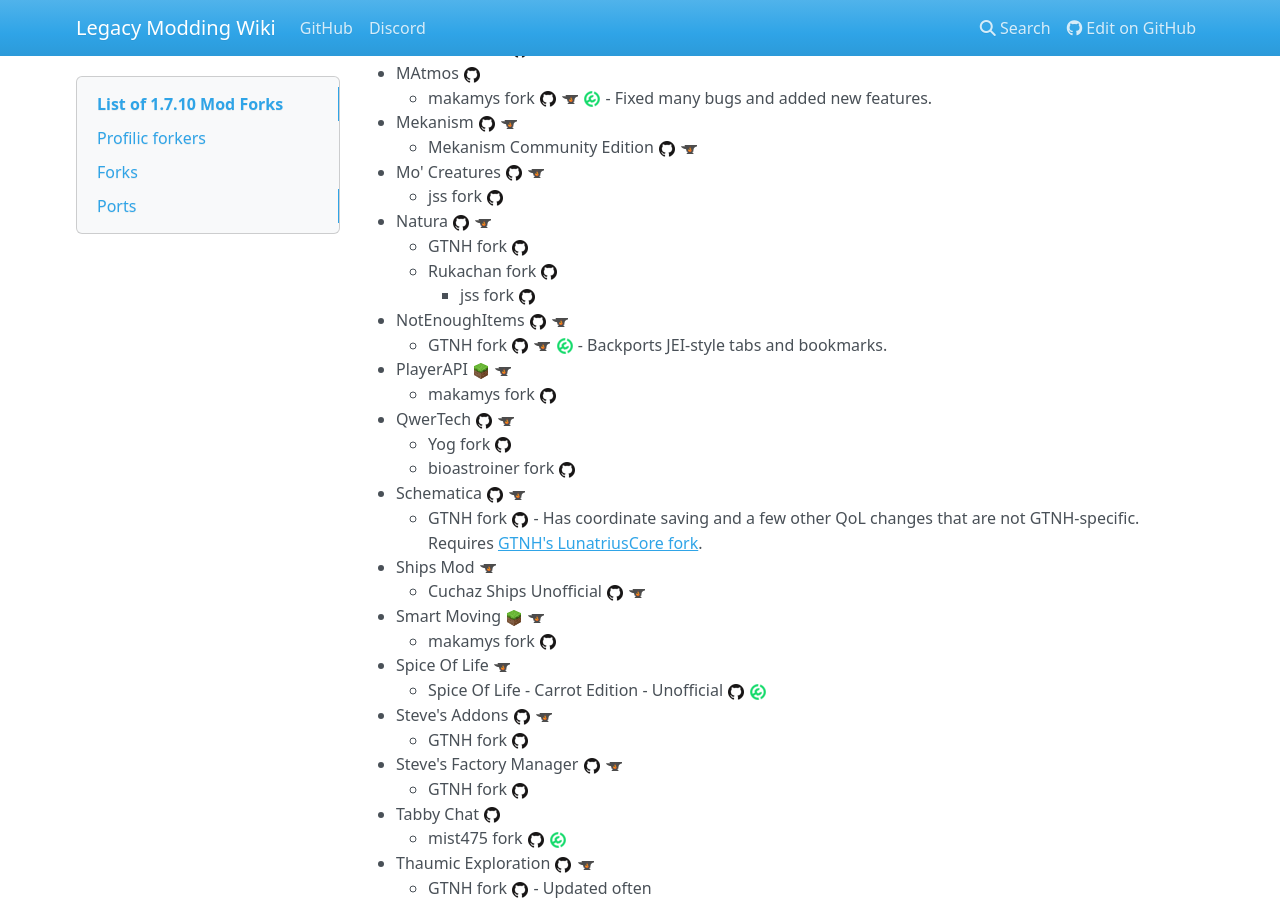
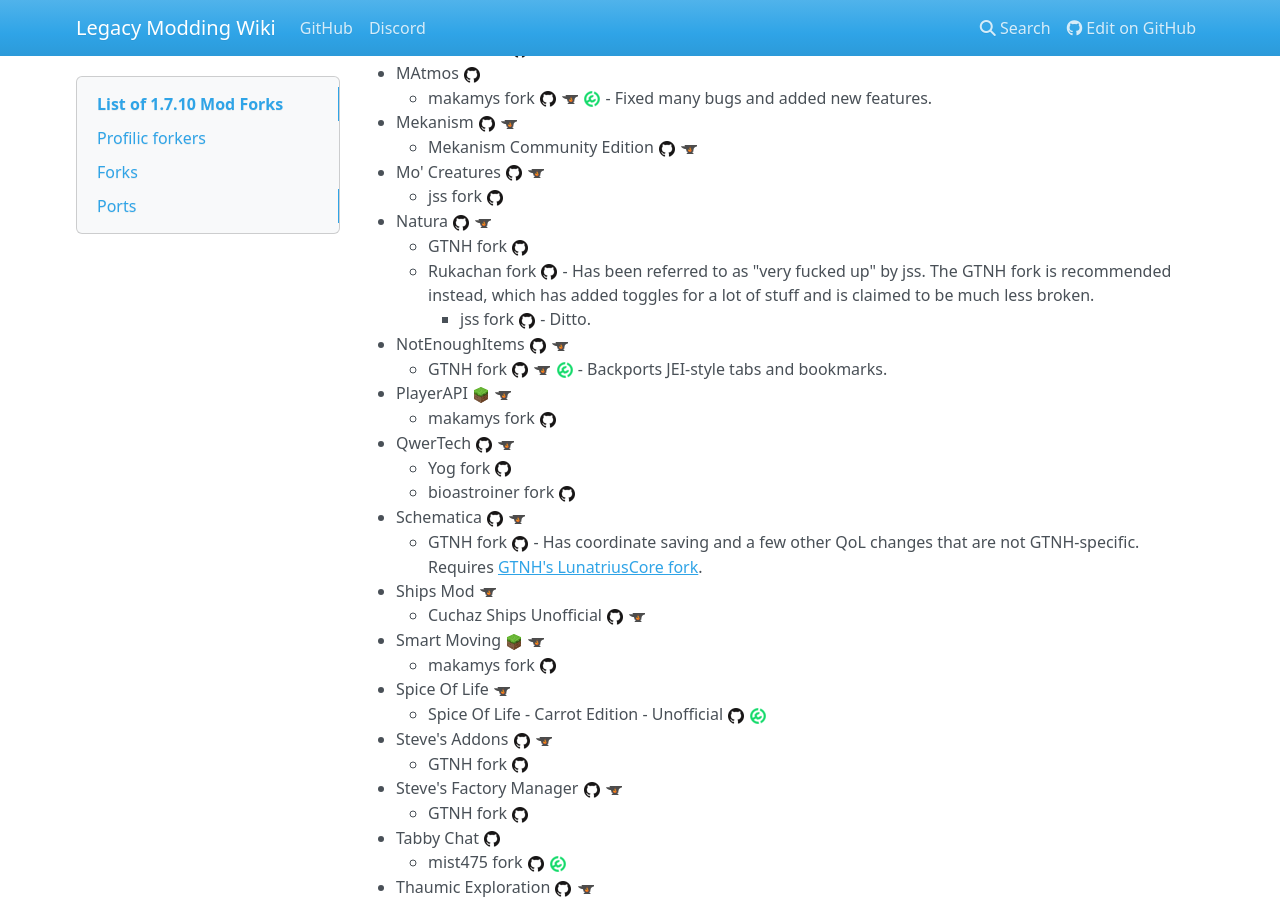
Before and after one commit to LegacyModdingMC/wiki, an MkDocs documentation site: the page built from docs/list-of-1.7.10-mod-forks.md, in a window 1280 px wide and 900 px high, scrolled down 2237 px. Built offline with MkDocs 1.6.1, drawn with Linux system fonts in a browser that asks for light colours; nearby versions of some CDN libraries.

Commit message:
Recommend GTNH fork of Natura

```diff
--- a/docs/list-of-1.7.10-mod-forks.md
+++ b/docs/list-of-1.7.10-mod-forks.md
@@ -122,8 +122,8 @@
 	* jss fork [![icon-github](img/favicon/github.png)](https://github.com/jss2a98aj/mocreaturesdev)
 * Natura [![icon-github](img/favicon/github.png)](https://github.com/progwml6/Natura) [![icon-curseforge](img/favicon/curseforge.png)](https://www.curseforge.com/minecraft/mc-mods/natura)
 	* GTNH fork [![icon-github](img/favicon/github.png)](https://github.com/GTNewHorizons/Natura)
-	* Rukachan fork [![icon-github](img/favicon/github.png)](https://github.com/Rukachan/Nature)
-		* jss fork [![icon-github](img/favicon/github.png)](https://github.com/jss2a98aj/Nature)
+	* Rukachan fork [![icon-github](img/favicon/github.png)](https://github.com/Rukachan/Nature) - Has been referred to as "very fucked up" by jss. The GTNH fork is recommended instead, which has added toggles for a lot of stuff and is claimed to be much less broken.
+		* jss fork [![icon-github](img/favicon/github.png)](https://github.com/jss2a98aj/Nature) - Ditto.
 * NotEnoughItems [![icon-github](img/favicon/github.png)](https://github.com/Chicken-Bones/NotEnoughItems) [![icon-curseforge](img/favicon/curseforge.png)](https://www.curseforge.com/minecraft/mc-mods/notenoughitems)
 	* GTNH fork [![icon-github](img/favicon/github.png)](https://github.com/GTNewHorizons/NotEnoughItems) [![icon-curseforge](img/favicon/curseforge.png)](https://www.curseforge.com/minecraft/mc-mods/notenoughitems-gtnh) [![icon-modrinth](img/favicon/modrinth.png)](https://modrinth.com/mod/notenoughitems-unofficial) - Backports JEI-style tabs and bookmarks.
 * PlayerAPI [![icon-minecraftforum](img/favicon/minecraftforum.png)](https://web.archive.org/web/20150728075519/http://www.minecraftforum.net/forums/mapping-and-modding/minecraft-mods/1277996-player-api) [![icon-curseforge](img/favicon/curseforge.png)](https://www.curseforge.com/minecraft/mc-mods/player-api)
```
Also changed, not shown: docs-template/list-of-1.7.10-mod-forks.template.md (+2 -2 lines).
